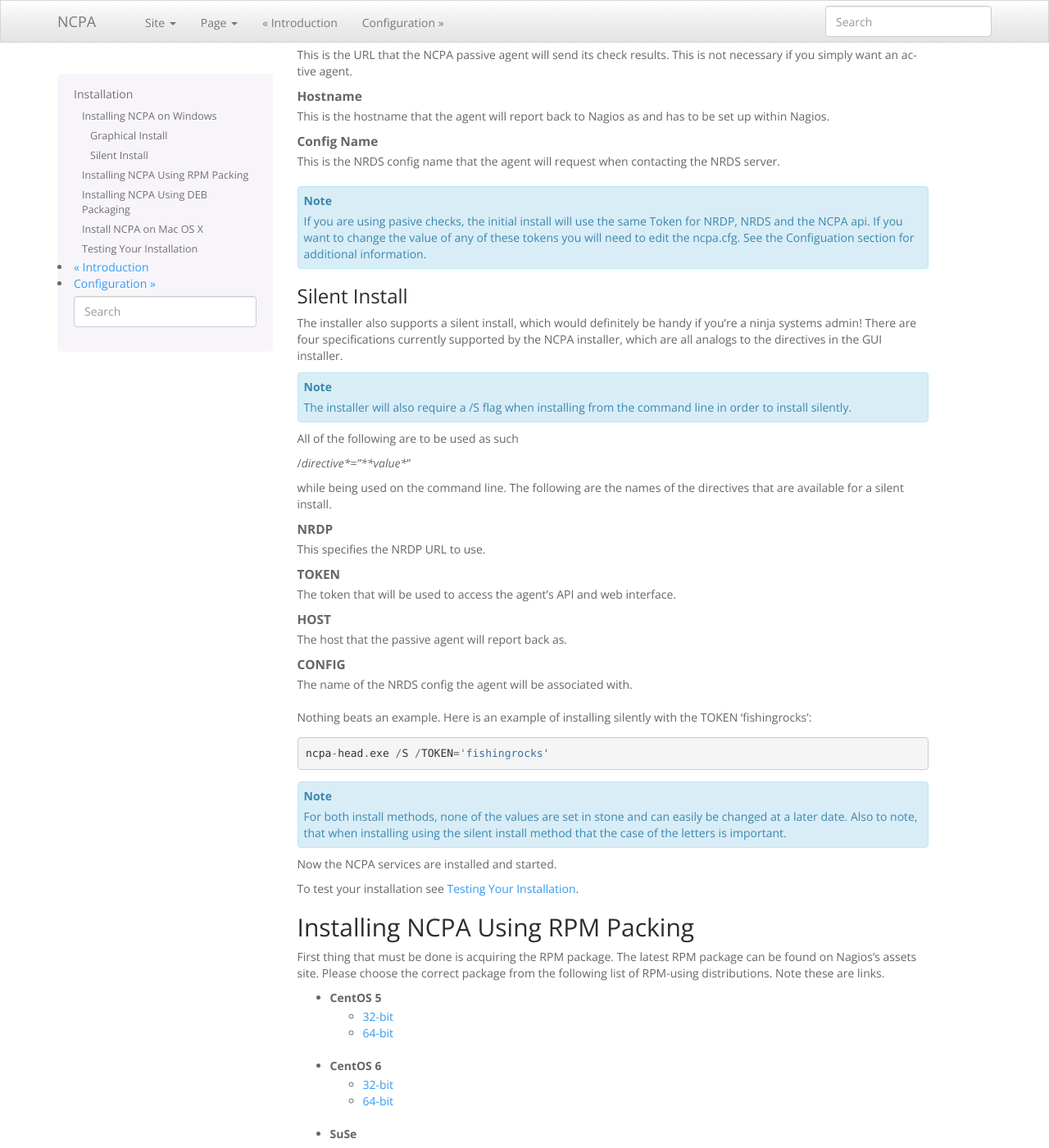
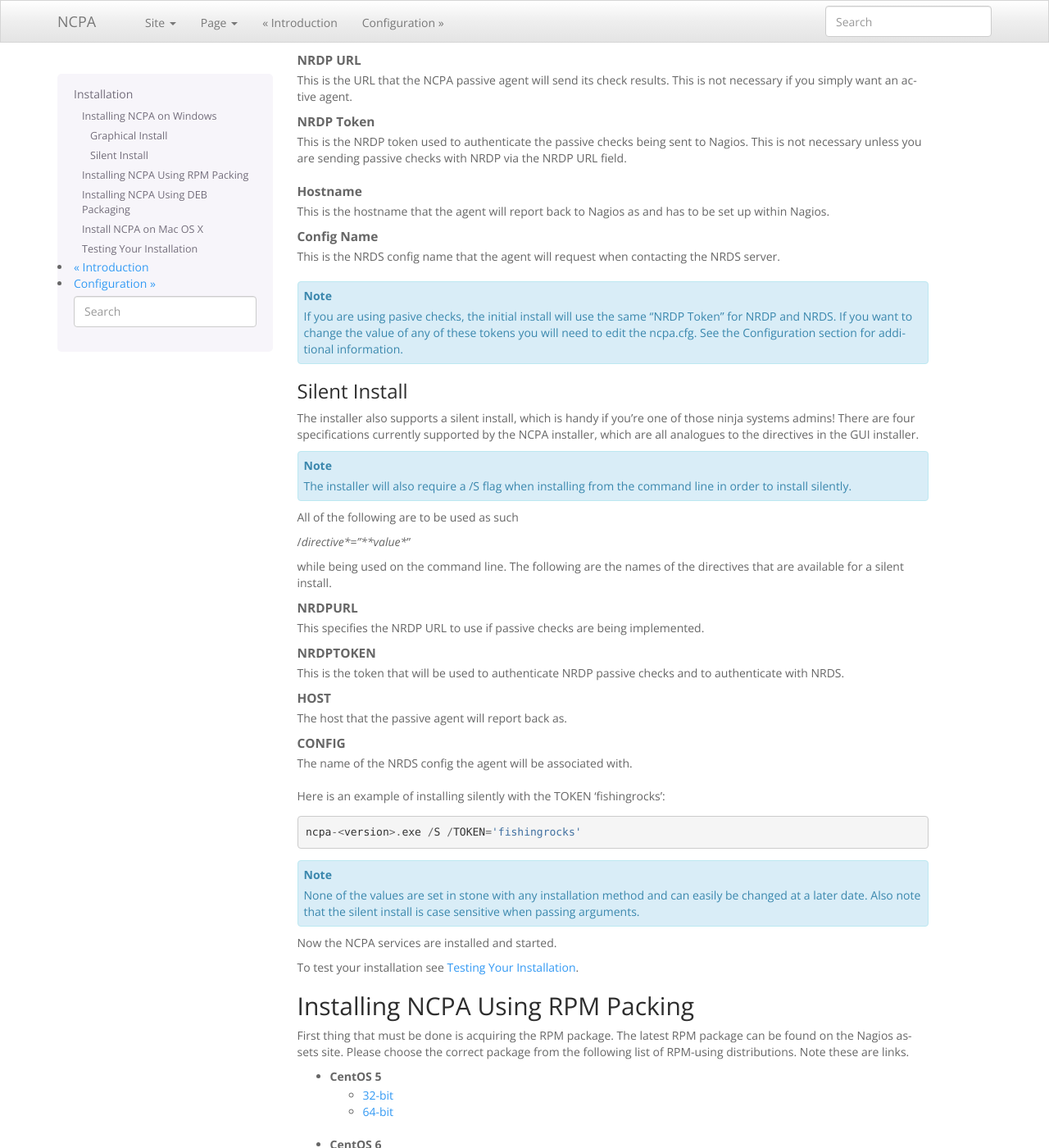
Before and after one commit to NagiosEnterprises/ncpa, a Sphinx documentation site: the page built from docs/installation.rst, in a window 1280 px wide and 1400 px high, scrolled down 1192 px. Shown: the whole window at 82% size. Built offline with Sphinx 7.4.7, drawn with Linux system fonts in a browser that asks for light colours; the version number could not be read and is left out; some of the changed text lies outside the part shown.

Commit message:
Updated documentation for spelling and 1.7 release. Fixed issues with windows installer build. Updated screenshot of installer in documentation. JO

```diff
--- a/docs/installation.rst
+++ b/docs/installation.rst
@@ -12,17 +12,17 @@
 Installing NCPA on Windows
 --------------------------
 
-First, download the installer to the machine that you wish to install NCPA onto. The NCPA installer can be found at `NCPA's Windows Installer link <http://assets.nagios.com/downloads/ncpa/ncpa-head.exe>`_.
+First, download the installer to the machine that you wish to install NCPA onto. The NCPA installer can be found at `NCPA's Windows Installer link <http://assets.nagios.com/downloads/ncpa/download.php?type=exe&arch=x86>`_.
 
 Graphical Install
 +++++++++++++++++
 
 Navigate to the location that the install was downloaded, and double-click the installer. After agreeing to the license terms, you will find the configuration screen. This asks you to fill in some of the pertinent information.
 
-.. image:: images/windows_installer.jpg
+.. image:: images/win-install-screenshot.png
     :align: center
 
-The first thing you will see is the Active Specifications section. **NCPA can be used as an active agent by simply entering a token into the text box and clicking "Next."**  You must remember this token, and enter it when configuring the device within the Nagios interface.  If you are setting up the agent to send passive results back to Nagios, addtional information about its specifications, as well as the "Token" field are below.
+The first thing you will see is the Active Specifications section. **NCPA can be used as an active agent by simply entering a token into the text box and clicking "Next."**  You must remember this token, and enter it when configuring the device within the Nagios XI wizard or using the `check_ncpa.py plugin <http://exchange.nagios.org/directory/Plugins/Network-and-Systems-Management/check_ncpa/details>`_ with Nagios Core. If you are setting up the agent to send passive results back to Nagios, additional information about its specifications, as well as the "Token" field are below.
 
 .. glossary::
 
@@ -36,6 +36,9 @@
     NRDP URL
         This is the URL that the NCPA passive agent will send its check results. This is not necessary if you simply want an active agent.
 
+	NRDP Token
+		This is the NRDP token used to authenticate the passive checks being sent to Nagios. This is not necessary unless you are sending passive checks with NRDP via the NRDP URL field.
+
     Hostname
         This is the hostname that the agent will report back to Nagios as and has to be set up within Nagios.
 
@@ -44,13 +47,13 @@
 
 .. note::
 
-    If you are using pasive checks, the initial install will use the same Token for NRDP, NRDS and the NCPA api.  If you want to change the value of any of these tokens you will need to edit the ncpa.cfg.  See the Configuation section for additional information.
+    If you are using pasive checks, the initial install will use the same "NRDP Token" for NRDP and NRDS. If you want to change the value of any of these tokens you will need to edit the ncpa.cfg. See the Configuration section for additional information.
 
 Silent Install
 ++++++++++++++
 
-The installer also supports a silent install, which would definitely be handy if you're a ninja systems admin!
-There are four specifications currently supported by the NCPA installer, which are all analogs to the directives
+The installer also supports a silent install, which is handy if you're one of those ninja systems admins!
+There are four specifications currently supported by the NCPA installer, which are all analogues to the directives
 in the GUI installer.
 
 .. note::
@@ -65,11 +68,14 @@
 
 .. glossary::
 
-    NRDP
-        This specifies the NRDP URL to use.
+	TOKEN
+        The token that will be used to access the agent's API and web interface.
 
-    TOKEN
-        The token that will be used to access the agent's API and web interface.
+    NRDPURL
+        This specifies the NRDP URL to use if passive checks are being implemented.
+
+    NRDPTOKEN
+		This is the token that will be used to authenticate NRDP passive checks and to authenticate with NRDS.
 
     HOST
         The host that the passive agent will report back as.
@@ -77,15 +83,14 @@
     CONFIG
         The name of the NRDS config the agent will be associated with.
 
-Nothing beats an example. Here is an example of installing silently with the TOKEN 'fishingrocks'::
+Here is an example of installing silently with the TOKEN 'fishingrocks'::
 
-    ncpa-head.exe /S /TOKEN='fishingrocks'
-
+    ncpa-<version>.exe /S /TOKEN='fishingrocks'
 
 .. note::
 
-    For both install methods, none of the values are set in stone and can easily be changed at a later date.
-    Also to note, that when installing using the silent install method that the case of the letters is important.
+    None of the values are set in stone with any installation method and can easily be changed at a later date.
+    Also note that the silent install is case sensitive when passing arguments.
 
 Now the NCPA services are installed and started.
 
@@ -94,22 +99,21 @@
 Installing NCPA Using RPM Packing
 ---------------------------------
 
-First thing that must be done is acquiring the RPM package. The latest RPM package can be found on Nagios's assets site. Please choose the correct package from the following list of RPM-using distributions. Note these are links.
-
+First thing that must be done is acquiring the RPM package. The latest RPM package can be found on the Nagios assets site. Please choose the correct package from the following list of RPM-using distributions. Note these are links.
 
 * CentOS 5
-    * `32-bit <http://assets.nagios.com/downloads/ncpa/ncpa-head.el5.i686.rpm>`_
-    * `64-bit <http://assets.nagios.com/downloads/ncpa/ncpa-head.el5.x86_64.rpm>`_
+    * `32-bit <http://assets.nagios.com/downloads/ncpa/download.php?type=rpm&arch=x86&os=el5>`_
+    * `64-bit <http://assets.nagios.com/downloads/ncpa/download.php?type=rpm&arch=x86_64&os=el5>`_
 
 * CentOS 6
-    * `32-bit <http://assets.nagios.com/downloads/ncpa/ncpa-head.el6.i686.rpm>`_
-    * `64-bit <http://assets.nagios.com/downloads/ncpa/ncpa-head.el6.x86_64.rpm>`_
+    * `32-bit <http://assets.nagios.com/downloads/ncpa/download.php?type=rpm&arch=x86&os=el6>`_
+    * `64-bit <http://assets.nagios.com/downloads/ncpa/download.php?type=rpm&arch=x86_64&os=el6>`_
 
 * SuSe
-    * `32-bit <http://assets.nagios.com/downloads/ncpa/ncpa-head.os12.i686.rpm>`_
-    * `64-bit <http://assets.nagios.com/downloads/ncpa/ncpa-head.os12.x86_64.rpm>`_
+    * `32-bit <http://assets.nagios.com/downloads/ncpa/download.php?type=rpm&arch=x86&os=os12>`_
+    * `64-bit <http://assets.nagios.com/downloads/ncpa/download.php?type=rpm&arch=x86_64&os=os12>`_
 
-.. note:: These RPMs should cover the bases for your systems, if these do not work for your particular system, help make the project better by volunteering for a build!
+.. note:: These RPMs should cover the bases for your systems, if these do not work for your particular system, help make the project better by volunteering for a build or you can checkout the source code from git.
 
 Download these to **the machine you would like to monitor**, do not download these to your personal workstation or your Nagios server.
 
@@ -165,10 +169,10 @@
 
     The install process on Mac OS X is still experimental. If you would like to help make this process better, please get in contact with the author (whose address can be found at the bottom of the page.)
 
-Download the `DMG here <https://assets.nagios.com/downloads/ncpa/ncpa-head.dmg>`_ . Now to continue through this part, you will need to log in as root, or at least as a user who can run commands as root. Then, depending on where you installed it (I will assume you downloaded it to your /tmp directory.)run the following commands::
+Download the `NCPA DMG here <https://assets.nagios.com/downloads/ncpa/download.php?type=dmg&arch=x86>`_ . You will need to log in as root, or at least as a user who can run commands as root to continue with the installation. Then, depending on where you installed it (we will assume you downloaded it to your /tmp directory), run the following commands::
 
     cd /tmp
-    hdituil attach /tmp/ncpa-head.dmg
+    hdituil attach /tmp/ncpa-<version>.dmg
     zsh /Volumes/NCPAInstall/ncpa/install.sh
 
 What this script does is
@@ -200,7 +204,6 @@
 
     https://<agent's IP>:5693
 
-Where <agent's IP> should be substituted for your agent's IP address.  When you access the web interface of NCPA you should be asked to provide the token from above.
-
+Where <agent's IP> should be substituted for your agent's IP address. When you access the web interface of NCPA you should be asked to provide the token from above.
 
 This means your installation is working! You can now proceed.
```
Also changed, not shown: other parts of docs/installation.rst (+4 -4 lines), docs/active.rst (+23 -31 lines), docs/api.rst (+23 -25 lines), docs/configuration.rst (+11 -11 lines), docs/introduction.rst (+5 -5 lines), docs/passive.rst (+8 -8 lines), docs/images/win-install-screenshot.png (added), docs/images/windows_installer.jpg (deleted), 2 other files.
